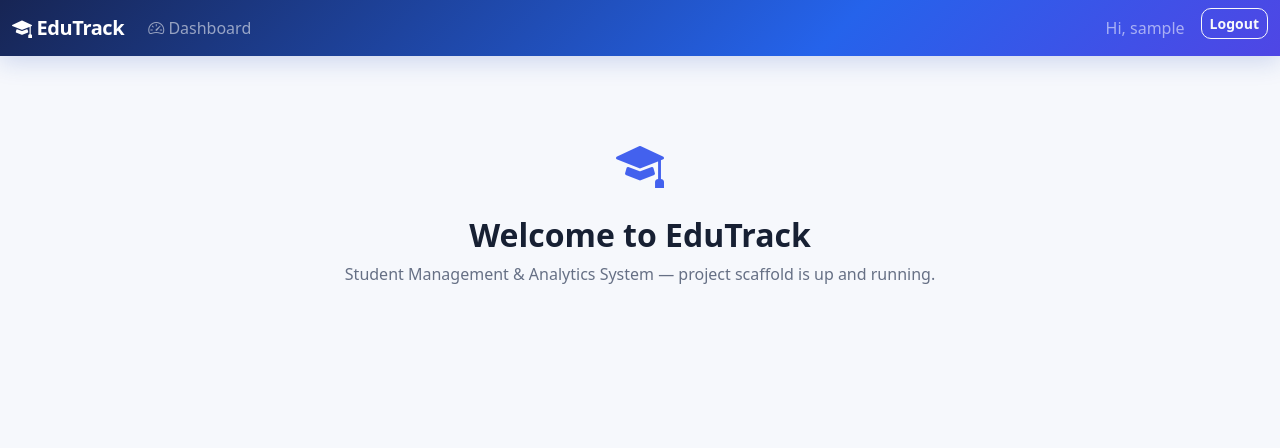
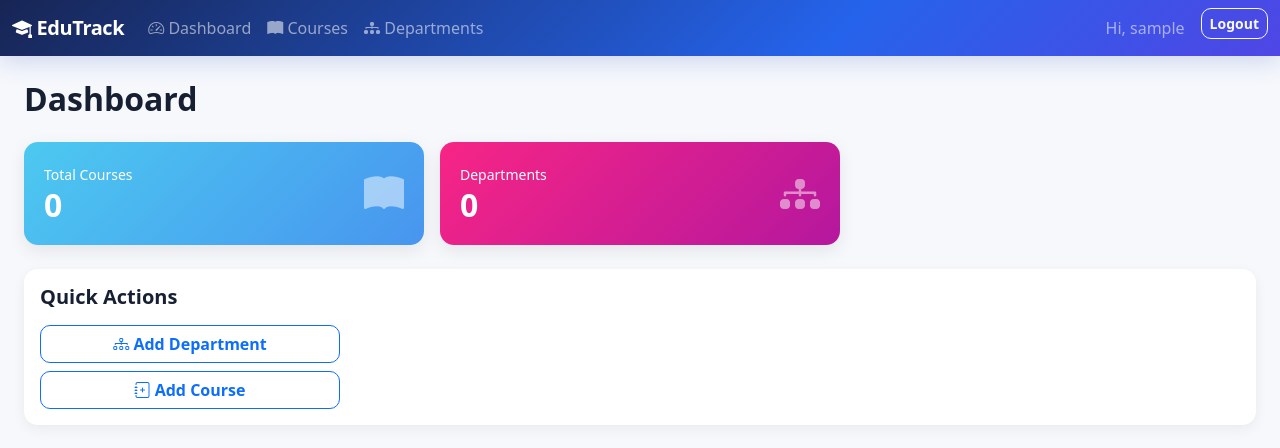
Before and after one commit to iiamhannan/edutrack-django, a Django app: page / in a window 1280 px wide. Shown: the top 448 px of the page. Run offline with Django 5.2, Linux system fonts and the light colour scheme; the visitor is signed in with stand-in values (Sample User, id 1); data that the repository does not hold is empty.

Commit message:
Add Department and Course models with admin panel

```diff
--- /dev/null
+++ b/core/apps.py
@@ -0,0 +1,6 @@
+from django.apps import AppConfig
+
+
+class CoreConfig(AppConfig):
+    default_auto_field = "django.db.models.BigAutoField"
+    name = "core"
--- /dev/null
+++ b/core/templates/core/home.html
@@ -0,0 +1,32 @@
+{% extends "base.html" %}
+{% block title %}Dashboard | EduTrack{% endblock %}
+{% block content %}
+<h2 class="mb-4 fw-bold">Dashboard</h2>
+
+<div class="row g-3 mb-4">
+  <div class="col-md-4">
+    <div class="card-stat bg-grad-2">
+      <div class="d-flex justify-content-between align-items-center">
+        <div><small>Total Courses</small><h2>{{ course_count }}</h2></div>
+        <i class="bi bi-book-fill fs-1 opacity-50"></i>
+      </div>
+    </div>
+  </div>
+  <div class="col-md-4">
+    <div class="card-stat bg-grad-3">
+      <div class="d-flex justify-content-between align-items-center">
+        <div><small>Departments</small><h2>{{ department_count }}</h2></div>
+        <i class="bi bi-diagram-3-fill fs-1 opacity-50"></i>
+      </div>
+    </div>
+  </div>
+</div>
+
+<div class="table-card">
+  <h5 class="fw-bold mb-3">Quick Actions</h5>
+  <div class="d-grid gap-2" style="max-width:300px;">
+    <a href="{% url 'core:department-add' %}" class="btn btn-outline-primary"><i class="bi bi-diagram-3"></i> Add Department</a>
+    <a href="{% url 'core:course-add' %}" class="btn btn-outline-primary"><i class="bi bi-journal-plus"></i> Add Course</a>
+  </div>
+</div>
+{% endblock %}
--- /dev/null
+++ b/core/urls.py
@@ -0,0 +1,20 @@
+from django.urls import path
+from . import views
+
+app_name = "core"
+
+urlpatterns = [
+    path("", views.HomeView.as_view(), name="home"),
+
+    # Courses
+    path("courses/", views.CourseListView.as_view(), name="course-list"),
+    path("courses/add/", views.CourseCreateView.as_view(), name="course-add"),
+    path("courses/<int:pk>/edit/", views.CourseUpdateView.as_view(), name="course-edit"),
+    path("courses/<int:pk>/delete/", views.CourseDeleteView.as_view(), name="course-delete"),
+
+    # Departments
+    path("departments/", views.DepartmentListView.as_view(), name="department-list"),
+    path("departments/add/", views.DepartmentCreateView.as_view(), name="department-add"),
+    path("departments/<int:pk>/edit/", views.DepartmentUpdateView.as_view(), name="department-edit"),
+    path("departments/<int:pk>/delete/", views.DepartmentDeleteView.as_view(), name="department-delete"),
+]
--- /dev/null
+++ b/core/views.py
@@ -0,0 +1,74 @@
+from django.contrib.auth.mixins import LoginRequiredMixin
+from django.urls import reverse_lazy
+from django.views.generic import ListView, CreateView, UpdateView, DeleteView
+
+from .models import Course, Department
+from .forms import CourseForm, DepartmentForm
+
+
+# ---------- Dashboard (placeholder — grows in later commits) ----------
+class HomeView(LoginRequiredMixin, ListView):
+    template_name = "core/home.html"
+    model = Department
+    context_object_name = "departments"
+
+    def get_context_data(self, **kwargs):
+        ctx = super().get_context_data(**kwargs)
+        ctx["course_count"] = Course.objects.count()
+        ctx["department_count"] = Department.objects.count()
+        return ctx
+
+
+# ---------- Course CRUD ----------
+class CourseListView(LoginRequiredMixin, ListView):
+    model = Course
+    template_name = "core/course_list.html"
+    context_object_name = "courses"
+    paginate_by = 10
+
+
+class CourseCreateView(LoginRequiredMixin, CreateView):
+    model = Course
+    form_class = CourseForm
+    template_name = "core/course_form.html"
+    success_url = reverse_lazy("core:course-list")
+
+
+class CourseUpdateView(LoginRequiredMixin, UpdateView):
+    model = Course
+    form_class = CourseForm
+    template_name = "core/course_form.html"
+    success_url = reverse_lazy("core:course-list")
+
+
+class CourseDeleteView(LoginRequiredMixin, DeleteView):
+    model = Course
+    template_name = "core/confirm_delete.html"
+    success_url = reverse_lazy("core:course-list")
+
+
+# ---------- Department CRUD ----------
+class DepartmentListView(LoginRequiredMixin, ListView):
+    model = Department
+    template_name = "core/department_list.html"
+    context_object_name = "departments"
+
+
+class DepartmentCreateView(LoginRequiredMixin, CreateView):
+    model = Department
+    form_class = DepartmentForm
+    template_name = "core/department_form.html"
+    success_url = reverse_lazy("core:department-list")
+
+
+class DepartmentUpdateView(LoginRequiredMixin, UpdateView):
+    model = Department
+    form_class = DepartmentForm
+    template_name = "core/department_form.html"
+    success_url = reverse_lazy("core:department-list")
+
+
+class DepartmentDeleteView(LoginRequiredMixin, DeleteView):
+    model = Department
+    template_name = "core/confirm_delete.html"
+    success_url = reverse_lazy("core:department-list")
--- a/sms_project/settings.py
+++ b/sms_project/settings.py
@@ -28,6 +28,8 @@ INSTALLED_APPS = [
     "django.contrib.sessions",
     "django.contrib.messages",
     "django.contrib.staticfiles",
+    # local apps
+    "core",
 ]
 
 MIDDLEWARE = [
@@ -112,5 +114,5 @@ DEFAULT_AUTO_FIELD = "django.db.models.BigAutoField"
 
 # Auth redirects
 LOGIN_URL = "login"
-LOGIN_REDIRECT_URL = "home"
+LOGIN_REDIRECT_URL = "core:home"
 LOGOUT_REDIRECT_URL = "login"
--- a/sms_project/urls.py
+++ b/sms_project/urls.py
@@ -1,11 +1,10 @@
 from django.contrib import admin
 from django.contrib.auth import views as auth_views
-from django.urls import path
-from django.views.generic import TemplateView
+from django.urls import path, include
 
 urlpatterns = [
     path("admin/", admin.site.urls),
     path("login/", auth_views.LoginView.as_view(template_name="registration/login.html"), name="login"),
     path("logout/", auth_views.LogoutView.as_view(next_page="login"), name="logout"),
-    path("", TemplateView.as_view(template_name="home.html"), name="home"),
+    path("", include("core.urls")),
 ]
--- a/templates/base.html
+++ b/templates/base.html
@@ -14,13 +14,15 @@
 {% if user.is_authenticated %}
 <nav class="navbar navbar-expand-lg navbar-dark edutrack-navbar">
   <div class="container-fluid">
-    <a class="navbar-brand fw-bold" href="{% url 'home' %}"><i class="bi bi-mortarboard-fill"></i> EduTrack</a>
+    <a class="navbar-brand fw-bold" href="{% url 'core:home' %}"><i class="bi bi-mortarboard-fill"></i> EduTrack</a>
     <button class="navbar-toggler" type="button" data-bs-toggle="collapse" data-bs-target="#nav">
       <span class="navbar-toggler-icon"></span>
     </button>
     <div class="collapse navbar-collapse" id="nav">
       <ul class="navbar-nav me-auto mb-2 mb-lg-0">
-        <li class="nav-item"><a class="nav-link" href="{% url 'home' %}"><i class="bi bi-speedometer2"></i> Dashboard</a></li>
+        <li class="nav-item"><a class="nav-link" href="{% url 'core:home' %}"><i class="bi bi-speedometer2"></i> Dashboard</a></li>
+        <li class="nav-item"><a class="nav-link" href="{% url 'core:course-list' %}"><i class="bi bi-book-fill"></i> Courses</a></li>
+        <li class="nav-item"><a class="nav-link" href="{% url 'core:department-list' %}"><i class="bi bi-diagram-3-fill"></i> Departments</a></li>
       </ul>
       <ul class="navbar-nav">
         <li class="nav-item"><span class="nav-link text-light-50">Hi, {{ user.username }}</span></li>
```
Also changed, not shown: core/admin.py (added, +15 -0 lines), core/forms.py (added, +21 -0 lines), core/models.py (added, +30 -0 lines), core/templates/core/confirm_delete.html (added, +13 -0 lines), core/templates/core/course_form.html (added, +19 -0 lines), core/templates/core/course_list.html (added, +24 -0 lines), core/templates/core/department_form.html (added, +19 -0 lines), core/templates/core/department_list.html (added, +24 -0 lines), README.md, core/__init__.py (added), core/migrations/0001_initial.py (added), core/migrations/__init__.py (added).
